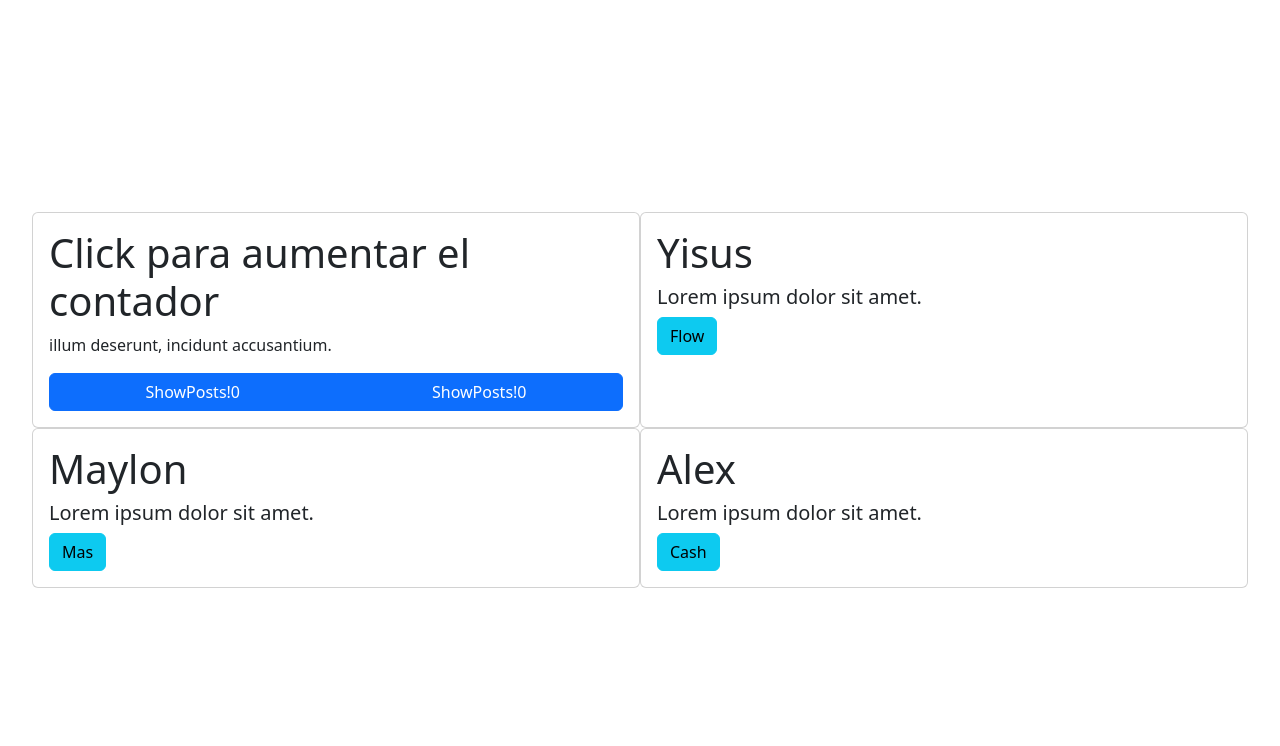
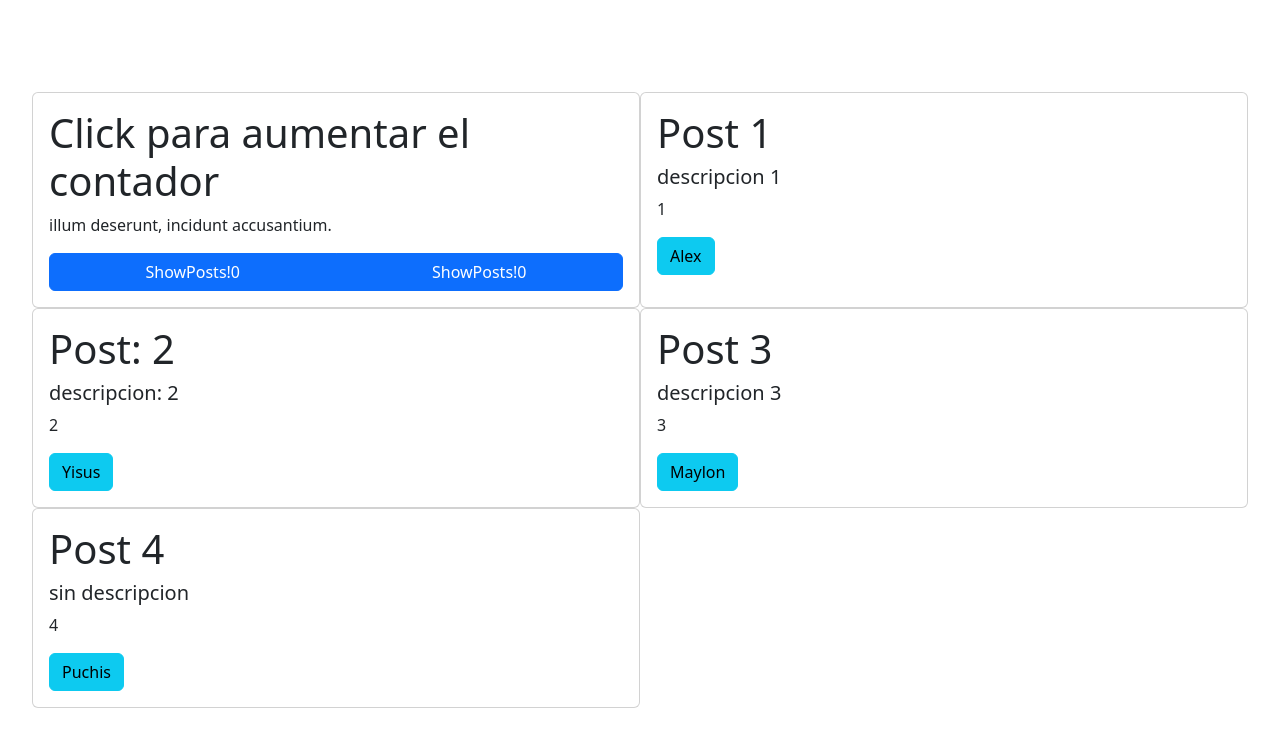
Before and after one commit to jesus08villarreal/components-1, a Vue app in the folder components-1/: page / in a window 1280 px wide. Shown: the top 746 px of the page. Built offline with nearby package versions, Linux system fonts and the light colour scheme.

Commit message:
Commit de las 6

```diff
--- a/components-1/src/App.vue
+++ b/components-1/src/App.vue
@@ -1,13 +1,29 @@
 <script setup>
 import ButtonCounter from './components/ButtonCounter.vue'
 import BlogPost from './components/BlogPost.vue'
+import {ref} from 'vue'
+
+const posts = ref([
+  {title: "Post 1", id: 1,body:"descripcion 1", btntext:"Alex"},
+  {title: "Post: 2", id: 2,body:"descripcion: 2", btntext:"Yisus"},
+  {title: "Post 3", id: 3,body:"descripcion 3", btntext:"Maylon"},
+  {title: "Post 4", id: 4, btntext:"Puchis"},
+])
+
 </script>
 
 <template>
   <ButtonCounter/>
-  <BlogPost title="Yisus" btntext="Flow"/>
-  <BlogPost title="Maylon" btntext="Mas"/>
-  <BlogPost title="Alex" btntext="Cash"/>
+  <BlogPost
+  v-for="post in posts"
+  :key="post.id"
+   :title="post.title"
+    :btntext="post.btntext"
+      :body="post.body"
+        :id="post.id"
+    >
+    </BlogPost>
+
 
 
 </template>
--- a/components-1/src/components/BlogPost.vue
+++ b/components-1/src/components/BlogPost.vue
@@ -1,11 +1,21 @@
 <script setup>
-defineProps(['title','btntext'])
+import {ref} from 'vue'
+defineProps({
+title: String,
+body: {
+    type: String,
+    default: "sin descripcion",
+},
+id: Number,
+btntext: String
+ })
 </script>
 <template>
     <div class="card">
     <div class="card-body">
         <h1 class="card-title">{{ title }}</h1>
-            <h5 class="card-text">Lorem ipsum dolor sit amet.</h5>
+            <h5 class="card-text">{{ body }}</h5>
+                <p class="">{{ id }}</p>
                 <button class="btn btn-info">{{btntext}}</button>
     </div>
     </div>
```
